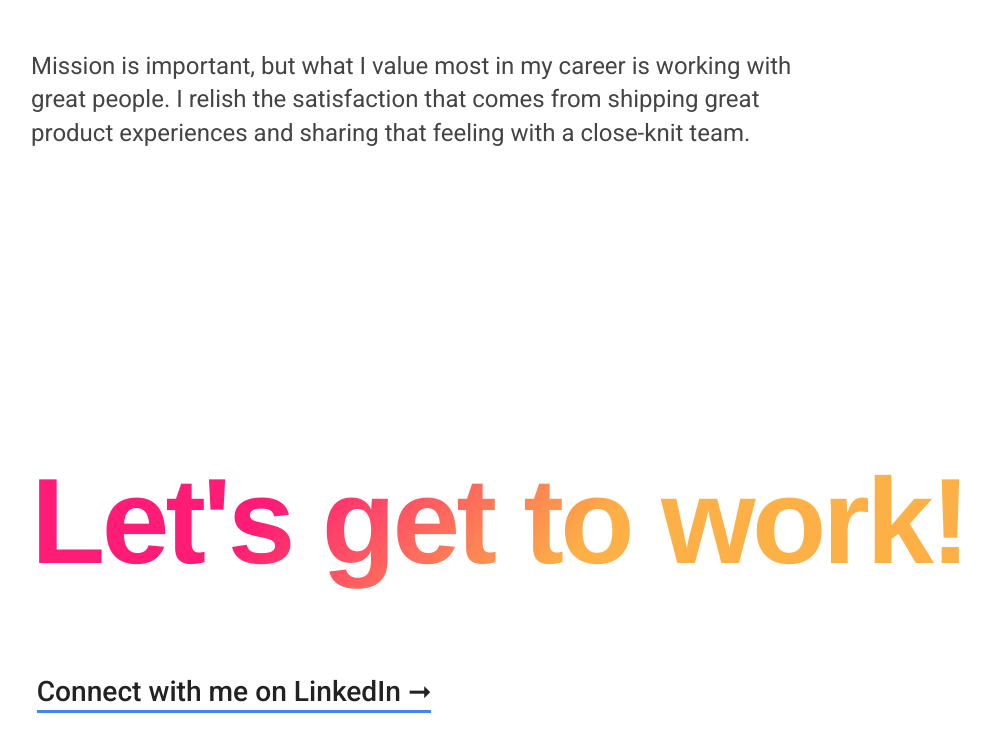
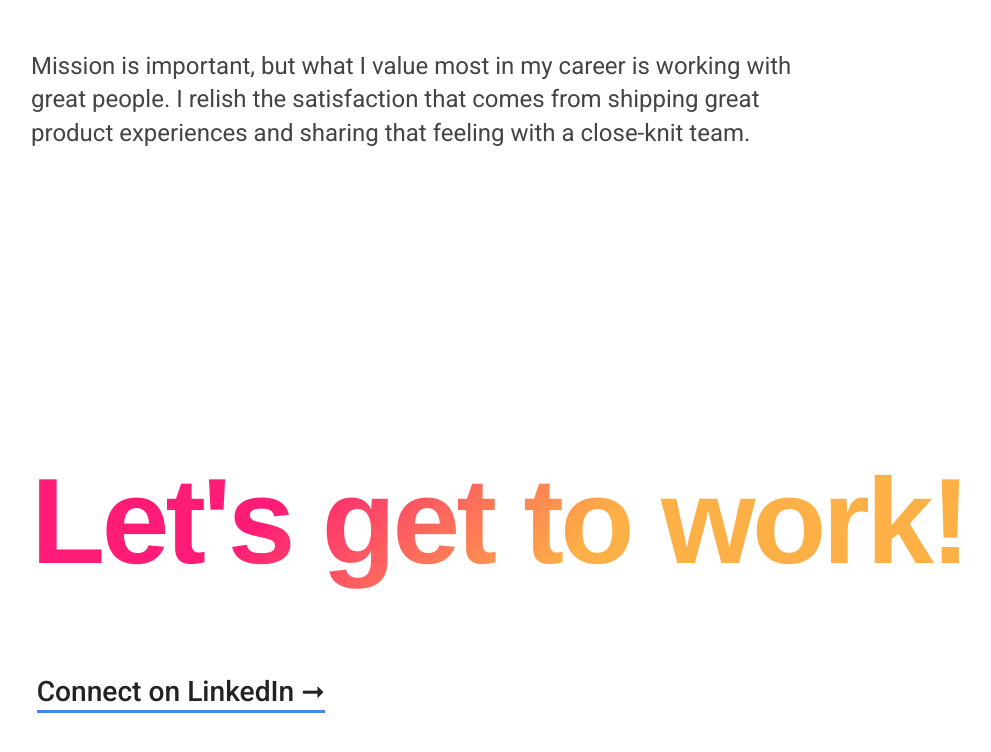
Before and after one commit to gavinator/gavinator.github.io, a plain HTML site: page index.html in a window 1280 px wide. Shown: the part 4864-5616 px from the top of the page, without its empty margins (97-1088 px from the left). Drawn offline with Linux system fonts and the light colour scheme.

Commit message:
Small tweak

```diff
--- a/index.html
+++ b/index.html
@@ -85,7 +85,7 @@
         <footer id="pageFooter">
             <div class="footer">
                 <p class="footerLarge">Let's get to work!</p>
-                <p class="large"><a href="https://www.linkedin.com/in/gavinplatt/" target="_blank">Connect with me on LinkedIn <span class="phone">➞</span></a></p>
+                <p class="large"><a href="https://www.linkedin.com/in/gavinplatt/" target="_blank">Connect on LinkedIn <span class="phone">➞</span></a></p>
                 <div class="footerTerminus"></div>
             </div>
         </footer>
```
